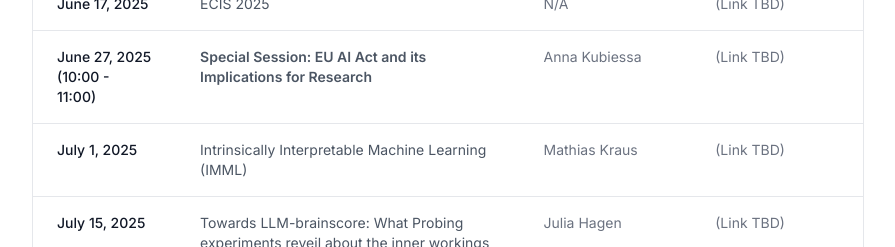
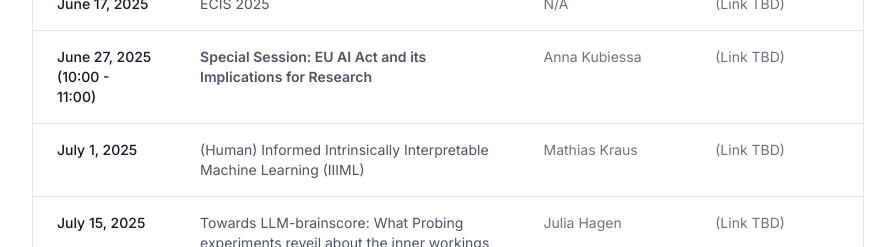
Before and after one commit to whiteboxai/research-discussions, a plain HTML site: page index.html in a window 1280 px wide. Shown: the part 980-1227 px from the top of the page, without its empty margins (192-1087 px from the left). Drawn offline with nearby package versions, Linux system fonts and the light colour scheme.

Commit message:
Update index.html

```diff
--- a/index.html
+++ b/index.html
@@ -164,7 +164,7 @@
         },
         {
           date: "July 1, 2025",
-          topic: "Intrinsically Interpretable Machine Learning (IMML)",
+          topic: "(Human) Informed Intrinsically Interpretable Machine Learning (IIIML)",
           speaker: "Mathias Kraus",
           slidesLink: null
         },
```
